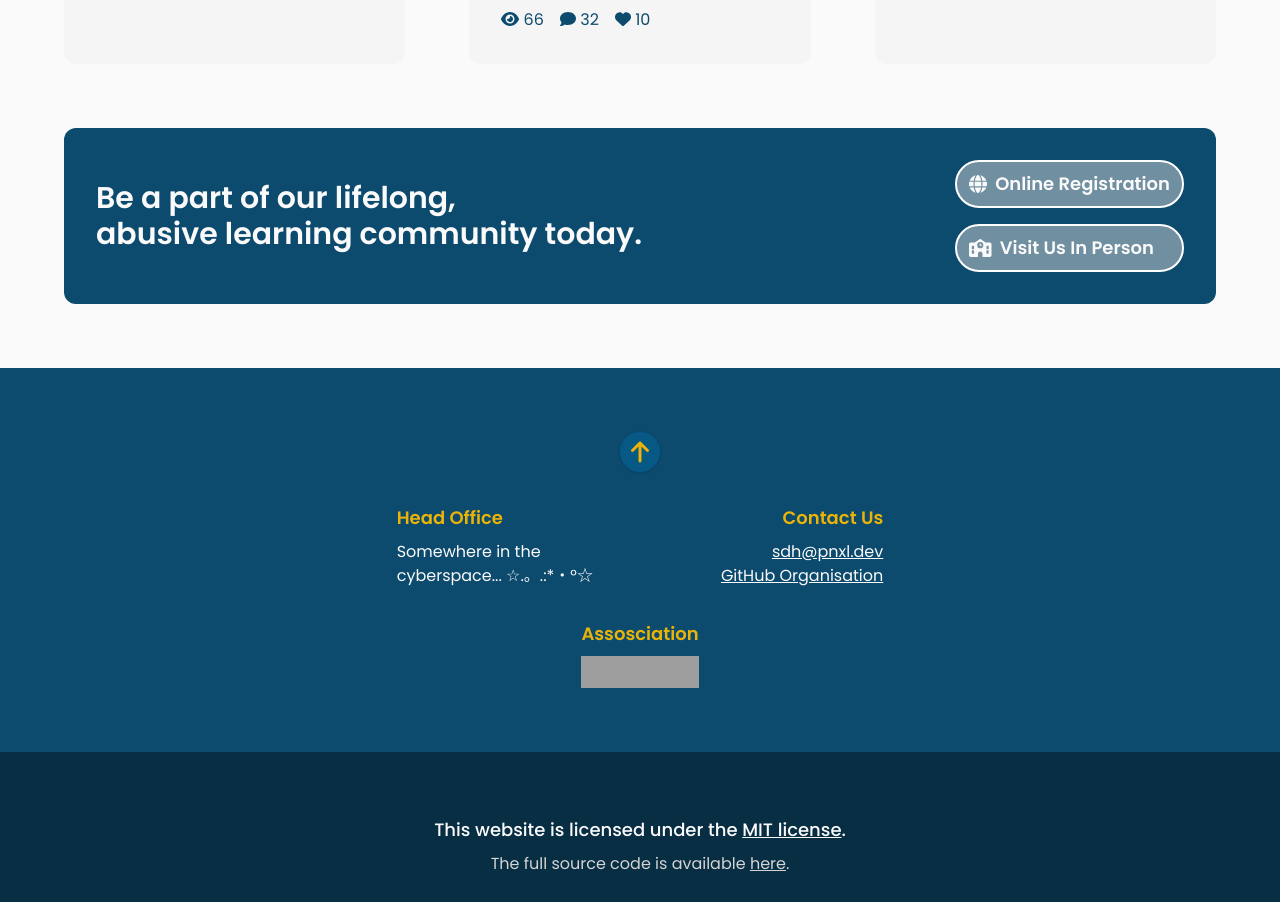
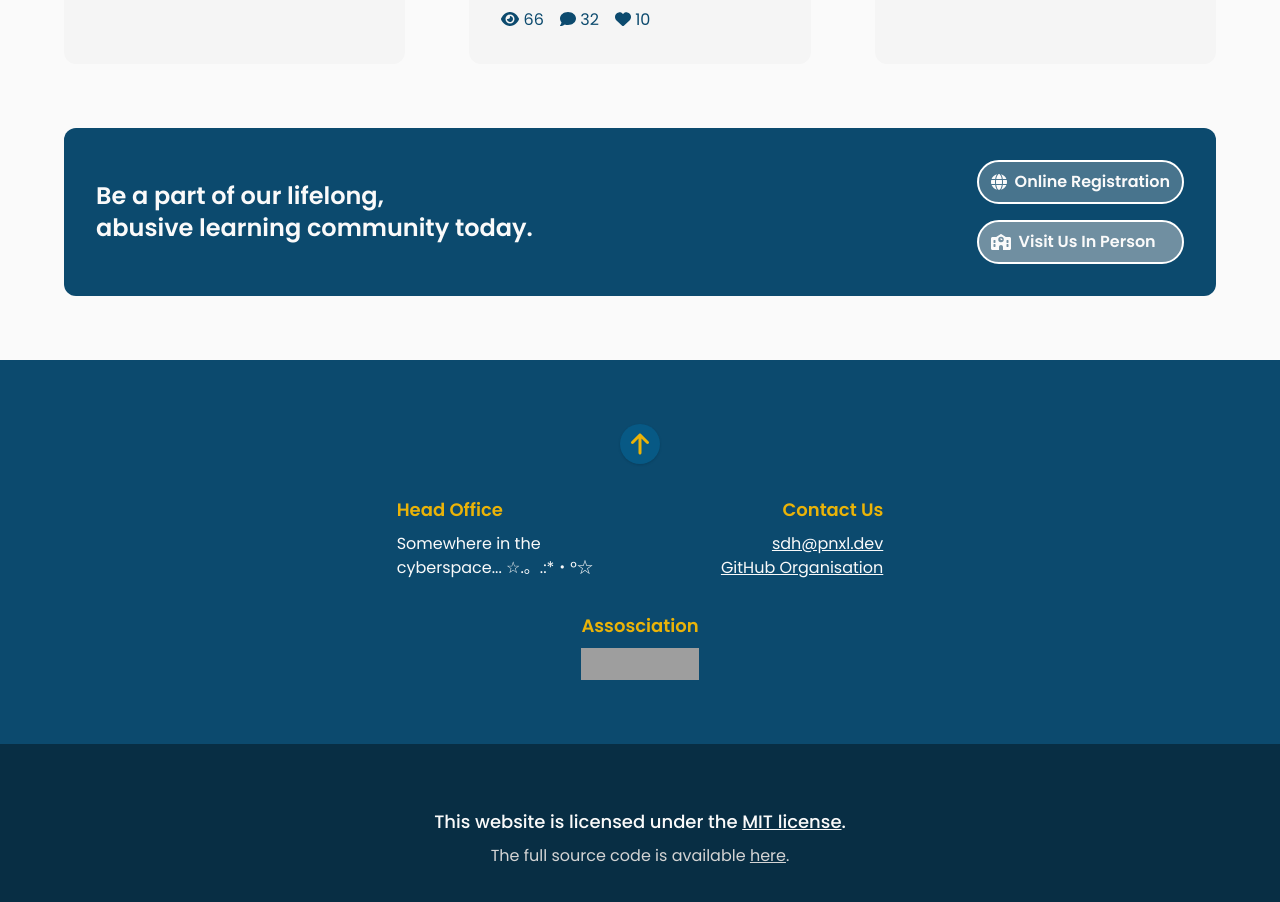
Before and after one commit to fang-industries/sdh, a React (Vite) app: page / in a window 1280 px wide. Shown: the part 3946-4848 px from the top of the page. Built offline with nearby package versions, Linux system fonts and the light colour scheme; grey boxes are pictures that could not be loaded; a web font is replaced by a local one.

Commit message:
make smaller fix opacity

```diff
--- a/src/components/pages/home/Join.jsx
+++ b/src/components/pages/home/Join.jsx
@@ -4,15 +4,15 @@ import { Link } from "react-router-dom";
 
 export default function () {
   return (
-    <div className="mx-16 mb-16 flex justify-between rounded-xl bg-sky-900 p-8 text-3xl font-semibold text-neutral-50">
-      <div className="my-auto">
-        <p className="">Be a part of our lifelong,</p>
-        <p className="">abusive learning community today.</p>
+    <div className="mx-16 mb-16 flex justify-between rounded-xl bg-sky-900 p-8 font-semibold text-neutral-50">
+      <div className="my-auto text-2xl">
+        <p>Be a part of our lifelong,</p>
+        <p>abusive learning community today.</p>
       </div>
       <div className="flex flex-col space-y-4">
         <Link
           to="/registration"
-          className="flex transform rounded-full border-2 border-white bg-neutral-300 bg-opacity-50 px-3 py-2 text-lg duration-300 ease-in-out hover:-translate-y-0.5 hover:border-yellow-500 hover:bg-yellow-500 hover:text-neutral-50 dark:bg-neutral-500"
+          className="flex transform rounded-full border-2 border-white bg-neutral-300 bg-opacity-30 px-3 py-2 duration-300 ease-in-out hover:-translate-y-0.5 hover:border-yellow-500 hover:bg-yellow-500 hover:text-neutral-50 dark:bg-neutral-500 dark:bg-opacity-30"
         >
           {/* this button doesn't work yet! */}
           <FontAwesomeIcon icon={faGlobe} className="my-auto mr-2" />
@@ -20,7 +20,7 @@ export default function () {
         </Link>
         <Link
           to="/admissions"
-          className="flex transform rounded-full border-2 border-white bg-neutral-300 bg-opacity-50 px-3 py-2 text-lg duration-300 ease-in-out hover:-translate-y-0.5 hover:border-yellow-500 hover:bg-yellow-500 hover:text-neutral-50 dark:bg-neutral-500"
+          className="flex transform rounded-full border-2 border-white bg-neutral-300 bg-opacity-50 px-3 py-2 duration-300 ease-in-out hover:-translate-y-0.5 hover:border-yellow-500 hover:bg-yellow-500 hover:text-neutral-50 dark:bg-neutral-500 dark:bg-opacity-30"
         >
           {/* this button doesn't work yet! */}
           <FontAwesomeIcon icon={faSchool} className="my-auto mr-2" />
```
